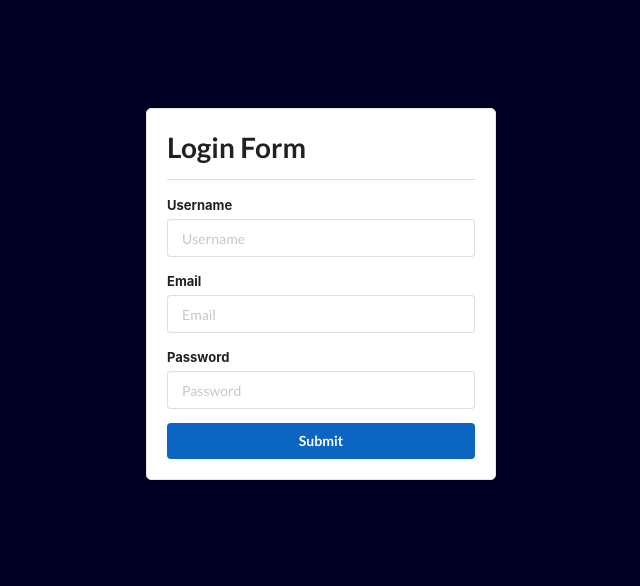
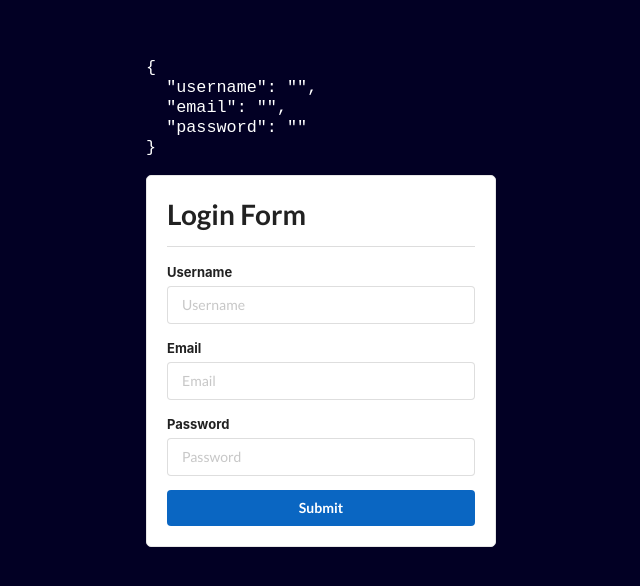
Before and after one commit to becathey/login-form-react, a React (Create React App) app: page / in a window 1280 px wide. Shown: the part 106-692 px from the top of the page, without its empty margins (319-959 px from the left). Built offline with nearby package versions, Linux system fonts and the light colour scheme.

Commit message:
Display form data

```diff
--- a/src/App.js
+++ b/src/App.js
@@ -15,6 +15,7 @@ function App() {
 
   return (
     <div className="container">
+      <pre>{JSON.stringify(formData, undefined, 2)}</pre>
       <form onSubmit={handleSubmit}>
         <h1>Login Form</h1>
         <div className="ui divider"></div>
```
